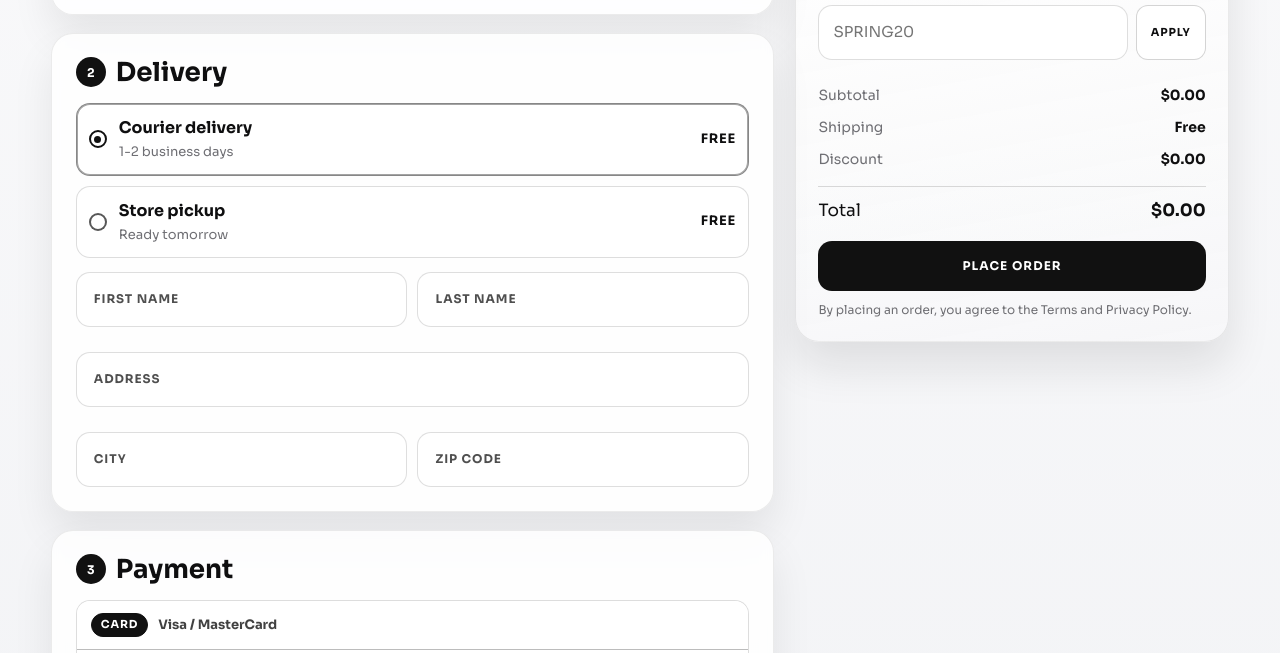
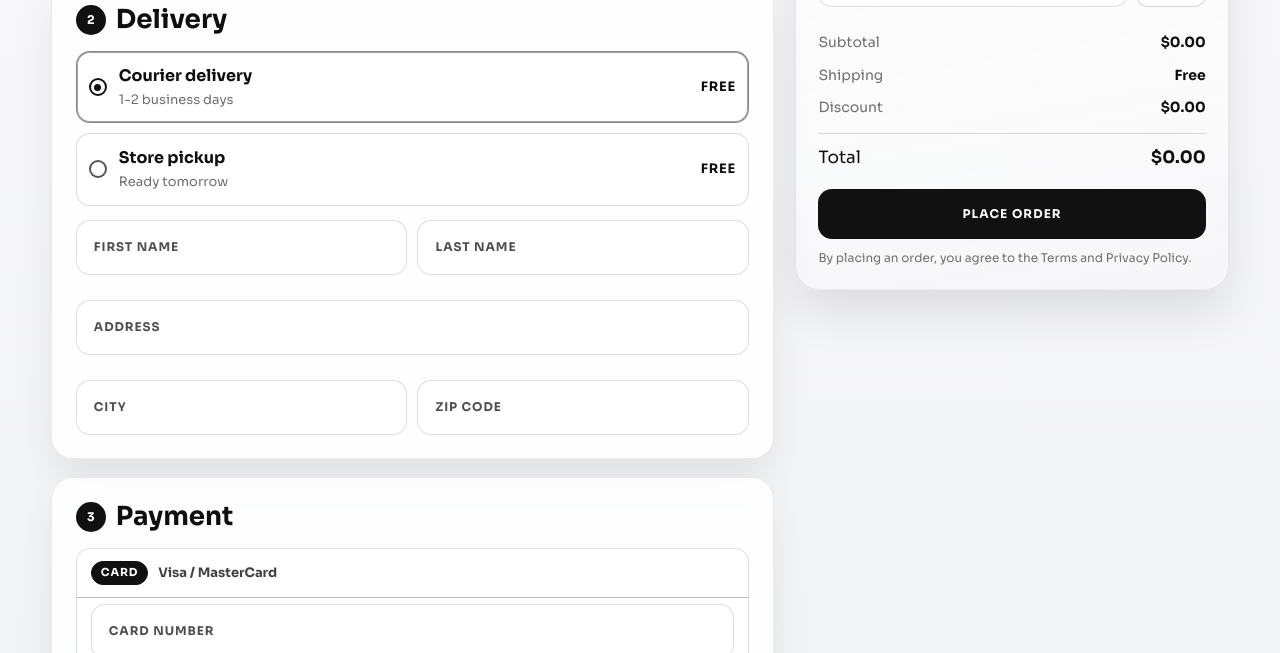
Before and after one commit to cheer77/nike-store, a website built with Vite: page checkout.html in a window 1280 px wide. Shown: the part 542-1195 px from the top of the page. Built offline with nearby package versions, Linux system fonts and the light colour scheme.

Commit message:
fixed checkout layout

```diff
--- a/src/pages/checkout/checkout.scss
+++ b/src/pages/checkout/checkout.scss
@@ -63,7 +63,8 @@
 }
 
 .checkout-main {
-	padding: ac(60px, 28px) 0 ac(88px, 48px);
+	padding: 0;
+	margin-bottom: ac(60px, 40px);
 }
 
 .checkout-hero {
```
